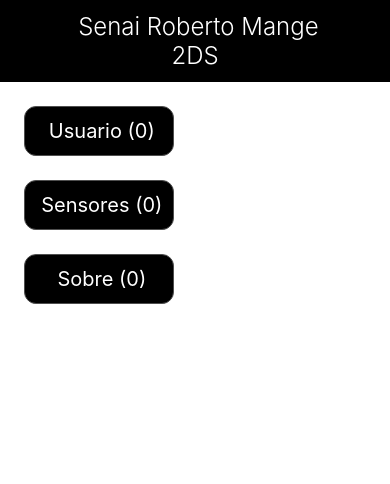
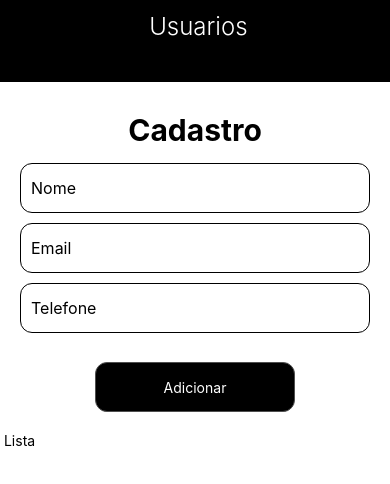
Before and after one commit to ambercff/projeto-integrador-2, a React Native app: screen / in a window 390 px wide. Shown: the top 484 px of the page. Built offline with nearby package versions, Linux system fonts and the light colour scheme.

Commit message:
formulario

```diff
--- a/App.jsx
+++ b/App.jsx
@@ -1,11 +1,13 @@
 import { StyleSheet, StatusBar, View } from 'react-native';
 import { Inicial } from './src/telas/Inicial.jsx';
+import { Usuarios } from './src/telas/Usuarios.jsx';
 
 export default function App() {
     return (
       <View style={styles.container}>
         <StatusBar barStyle="light-content"/>
-        <Inicial />
+        {/* <Inicial /> */}
+        <Usuarios />
       </View>
     );
 }
--- a/src/components/Cabecalho.jsx
+++ b/src/components/Cabecalho.jsx
@@ -1,10 +1,10 @@
 import { StyleSheet, View, Text } from 'react-native'
 
-export const Cabecalho = () => {
+export const Cabecalho = ({titulo, subtitulo}) => {
     return(
         <View style={styles.container}>
-            <Text style={styles.text}> Senai Roberto Mange</Text>
-            <Text style={styles.text}> 2DS </Text>
+            <Text style={styles.text}> {titulo}</Text>
+            <Text style={styles.text}> {subtitulo} </Text>
         </View>
     )
 }
--- /dev/null
+++ b/src/components/Formulario.jsx
@@ -0,0 +1,104 @@
+import { useState } from "react"
+import { View, StyleSheet, Text, TextInput, TouchableOpacity } from "react-native"
+
+export function Formulario() {
+
+    const [nome, setNome] = useState('')
+    const [email, setEmail] = useState('')
+    const [telefone, setTelefone] = useState('')
+
+    function adicionarUsuario(){
+        let novoUsuario = {
+            nome: nome,
+            email: email,
+            telefone: telefone
+        }
+
+        console.log(novoUsuario)
+    }
+
+    return (
+        <View style={styles.container}>
+            <Text style={styles.titulo}> Cadastro </Text>
+            <View>
+                <TextInput
+                    style={styles.campo}
+                    placeholderTextColor="#000"
+                    keyboardType="default"
+                    placeholder="Nome"
+                    onChangeText={setNome}
+                    value={nome}
+                />
+                <TextInput
+                    style={styles.campo}
+                    placeholderTextColor="#000"
+                    keyboardType="email-address"
+                    placeholder="Email"
+                    onChangeText={setEmail}
+                    value={email}
+                />
+                <TextInput
+                    style={styles.campo}
+                    placeholderTextColor="#000"
+                    keyboardType="phone-pad"
+                    placeholder="Telefone"
+                    onChangeText={setTelefone}
+                    value={telefone}
+                />
+            </View>
+
+            <View style={styles.container_botao}>
+                <TouchableOpacity style={styles.botao} onPress={adicionarUsuario}>
+                    <Text style={styles.texto_botao}> Adicionar </Text>
+                </TouchableOpacity>
+            </View>
+        </View>
+    )
+}
+
+const styles = StyleSheet.create({
+
+    container: {
+        paddingHorizontal: 4,
+        paddingVertical: 10,
+        marginVertical: 10,
+        justifyContent: "center",
+        alignItems: "center"
+    },
+
+    campo: {
+        height: 50,
+        width: 350,
+        marginVertical: 5,
+        padding: 10,
+        borderRadius: 5,
+        fontSize: 16,
+        borderWidth: 1,
+        borderRadius: 12,
+        borderColor: "#000"
+    },
+
+    botao: {
+        backgroundColor: '#000',
+        alignItems: 'center',
+        justifyContent: 'center',
+        height: 50,
+        width: 200,
+        marginTop: 24,
+        borderRadius: 12,
+        borderColor: '#4f4f4f',
+        borderWidth: 1
+    },
+
+    texto_botao: {
+        color: "#fff"
+    },
+
+    titulo: {
+        fontSize: 30,
+        fontWeight: "bold",
+        marginTop: 10,
+        marginBottom: 10
+    }
+
+})
--- /dev/null
+++ b/src/components/Lista.jsx
@@ -0,0 +1,17 @@
+import { View, StyleSheet, Text } from "react-native"
+
+export function Lista() {
+    return (
+        <View>
+            <Text style={styles.texto}> Lista </Text>
+        </View>
+    )
+}
+
+const styles = StyleSheet.create({
+
+    texto: {
+        color: '#000'
+    }
+
+})
--- a/src/telas/Inicial.jsx
+++ b/src/telas/Inicial.jsx
@@ -5,7 +5,7 @@
 export function Inicial() {
     return(
         <View style={styles.container}>
-            <Cabecalho />
+            <Cabecalho titulo = "Senai Roberto Mange" subtitulo= "2DS"/>
             <Botao texto="Usuario"/>
             <Botao texto="Sensores"/>
             <Botao texto="Sobre"/>
--- /dev/null
+++ b/src/telas/Usuarios.jsx
@@ -0,0 +1,21 @@
+import { View, StyleSheet } from "react-native"
+import { Cabecalho } from "../components/Cabecalho"
+import { Formulario } from "../components/Formulario"
+import { Lista } from "../components/Lista"
+
+export function Usuarios() {
+    return (
+        <View style={styles.container}>
+            <Cabecalho titulo = "Usuarios"/>
+            <Formulario />
+            <Lista />
+        </View>
+    )
+}
+
+const styles = StyleSheet.create({
+    container: {
+        flex: 1,
+    },
+
+})
```
